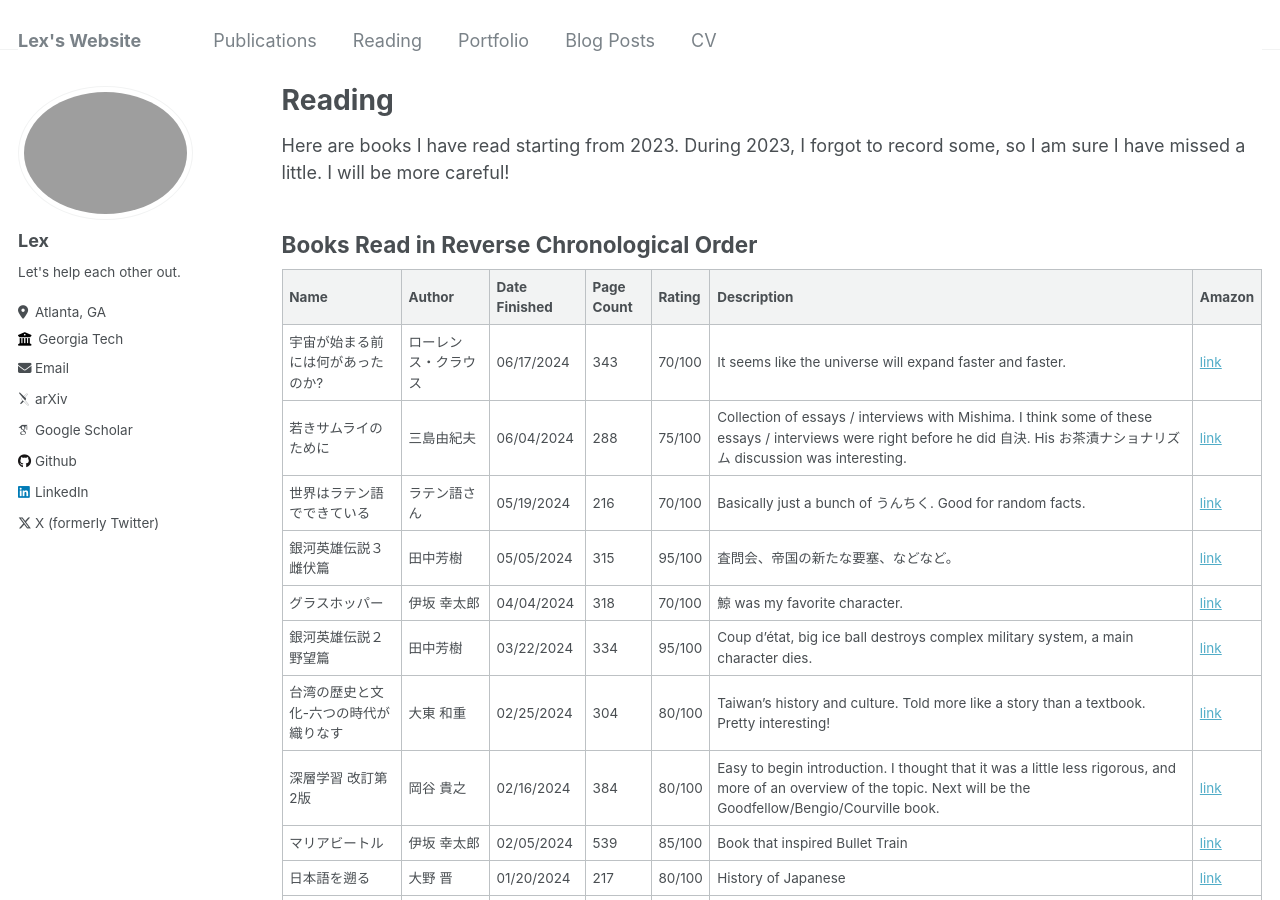
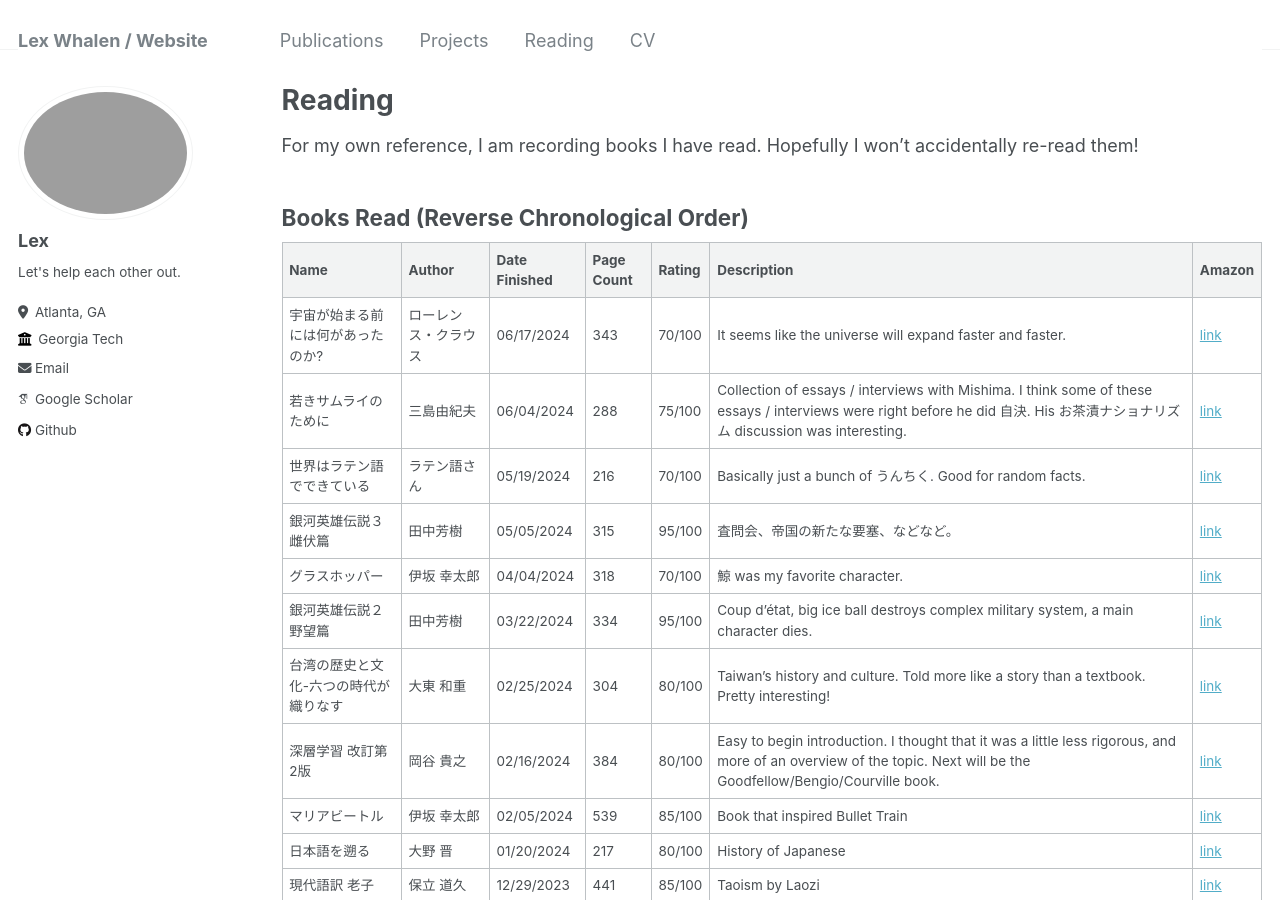
Before and after one commit to lxaw/lxaw.github.io, a Jekyll site: the page built from _pages/reading.md, in a window 1280 px wide and 900 px high. Built offline with Jekyll 4.4.1, drawn with Linux system fonts in a browser that asks for light colours; some web fonts are replaced.

Commit message:
more updated now

```diff
--- a/_config.yml
+++ b/_config.yml
@@ -8,7 +8,7 @@
 
 # Basic Site Settings
 locale                   : "en-US"
-title                    : "Lex's Website"
+title                    : "Lex Whalen / Website"
 title_separator          : "-"
 name                     : &name "Lex Whalen"
 description              : &description "PhD Candidate @ Georgia Tech"
@@ -31,7 +31,7 @@
   email            : "whalenlex@gmail.com"
 
   # Academic websites
-  arxiv            : "https://arxiv.org/search/cs?searchtype=author&query=Whalen,+L"
+  # arxiv            : "https://arxiv.org/search/cs?searchtype=author&query=Whalen,+L"
   googlescholar    : "https://scholar.google.com/citations?user=FE17fUMAAAAJ&hl=en"
   # impactstory      : # URL
   # orcid            : # "http://orcid.org/yourorcidurl"
@@ -56,7 +56,7 @@
   # keybase          : # Username
   # instagram        : # Username
   # lastfm           : # Username
-  linkedin         : "lxaw"
+  # linkedin         : "lxaw"
   # mastodon         : # URL
   # medium           : # URL
   # pinterest        : # Username
@@ -64,7 +64,7 @@
   # steam            : # Username
   # telegram         : # URL
   # tumblr           : # Username
-  twitter          : "lxawha"
+  # twitter          : "lxawha"
   vine             : # Username
   weibo            : # Username
   wikipedia        : # Username
@@ -205,7 +205,7 @@
   publications:
     output: true
     permalink: /:collection/:path/
-  portfolio:
+  projects:
     output: true
     permalink: /:collection/:path/
   talks:
@@ -251,10 +251,10 @@
       author_profile: true
       share: true
       comments: true
-  # _portfolio
+  # _projects
   - scope:
       path: ""
-      type: portfolio
+      type: projects
     values:
       layout: single
       author_profile: true
--- a/_pages/reading.md
+++ b/_pages/reading.md
@@ -5,9 +5,9 @@
 author_profile: true
 ---
 
-Here are books I have read starting from 2023. During 2023, I forgot to record some, so I am sure I have missed a little. I will be more careful!
+For my own reference, I am recording books I have read. Hopefully I won't accidentally re-read them!
 
-## Books Read in Reverse Chronological Order
+## Books Read (Reverse Chronological Order)
 
 | Name           | Author        | Date Finished | Page Count | Rating | Description                 | Amazon |
 |----------------|---------------|---------------|------------|--------|-----------------------------|--------|
@@ -15,7 +15,7 @@
 | 若きサムライのために | 三島由紀夫 | 06/04/2024 | 288 | 75/100 | Collection of essays / interviews with Mishima. I think some of these essays / interviews were right before he did 自決. His お茶漬ナショナリズム discussion was interesting. | [link](https://amzn.asia/d/8ThDD1T)
 | 世界はラテン語でできている | ラテン語さん | 05/19/2024 | 216 | 70/100 | Basically just a bunch of うんちく. Good for random facts. | [link](https://amzn.asia/d/9yA2HiK)
 | 銀河英雄伝説３　雌伏篇 | 田中芳樹 | 05/05/2024 | 315 | 95/100 | 査問会、帝国の新たな要塞、などなど。 | [link](https://amzn.asia/d/g6wcDgf)
-| グラスホッパー | 伊坂 幸太郎 | 04/04/2024 | 318 | 70/100 | 鯨 was my favorite character. | [link](https://www.amazon.co.jp/dp/B0093GE5B2?ref_=cm_sw_r_cp_ud_dp_NXVNWEEC0HPY2P3YR5NQ&skipTwisterOG=2)
+| グラスホッパー | 伊坂 幸太郎 | 04/04/2024 | 318 | 70/100 | 鯨 was my favorite character. | [link](https://www.amazon.co.jp/dp/B0093GE5B2?ref=cm_sw_r_cp_ud_dp_NXVNWEEC0HPY2P3YR5NQ&skipTwisterOG=2)
 | 銀河英雄伝説２　野望篇 | 田中芳樹 | 03/22/2024 | 334 | 95/100 | Coup d'état, big ice ball destroys complex military system, a main character dies. | [link](https://amzn.asia/d/alLO6Iv)
 | 台湾の歴史と文化-六つの時代が織りなす | 大東 和重 | 02/25/2024 | 304 | 80/100 | Taiwan's history and culture. Told more like a story than a textbook. Pretty interesting!| [link](https://www.amazon.co.jp/gp/product/4121025814/ref=ppx_yo_dt_b_asin_title_o01_s00?ie=UTF8&psc=1)
 | 深層学習 改訂第2版 | 岡谷 貴之 | 02/16/2024 | 384 | 80/100 | Easy to begin introduction. I thought that it was a little less rigorous, and more of an overview of the topic. Next will be the Goodfellow/Bengio/Courville book.| [link](https://www.amazon.co.jp/dp/4065133327?psc=1&ref=ppx_yo2ov_dt_b_product_details)
```
Also changed, not shown: _data/navigation.yml (+5 -5 lines), _pages/portfolio.html (deleted, +0 -13 lines), _pages/projects.html (added, +14 -0 lines), _portfolio/portfolio-1.md (deleted, +0 -7 lines), _portfolio/portfolio-2.html (deleted, +0 -7 lines), _projects/project-1.md (added, +11 -0 lines), _projects/project-2.md (added, +21 -0 lines), _projects/project-3.md (added, +14 -0 lines).
